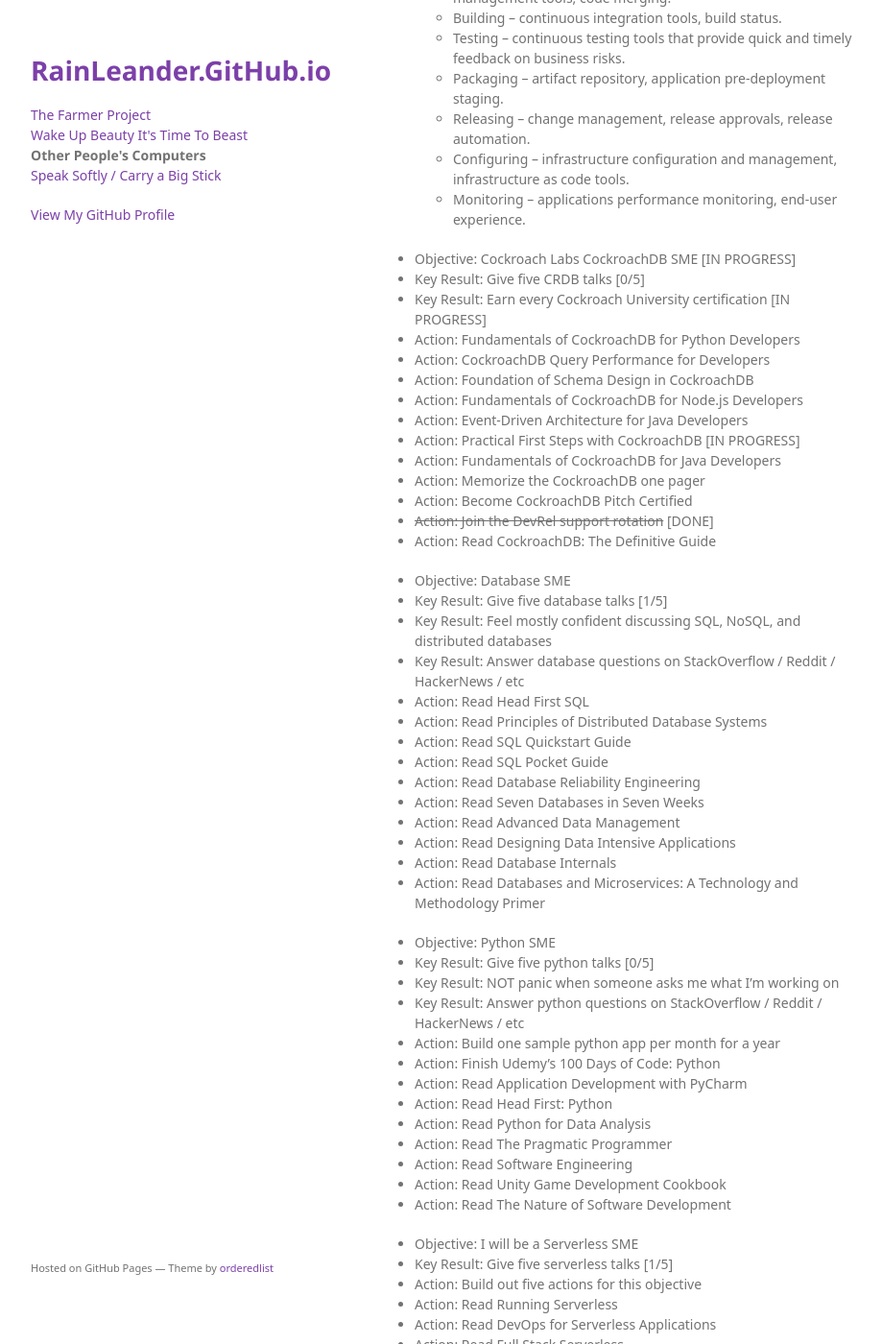
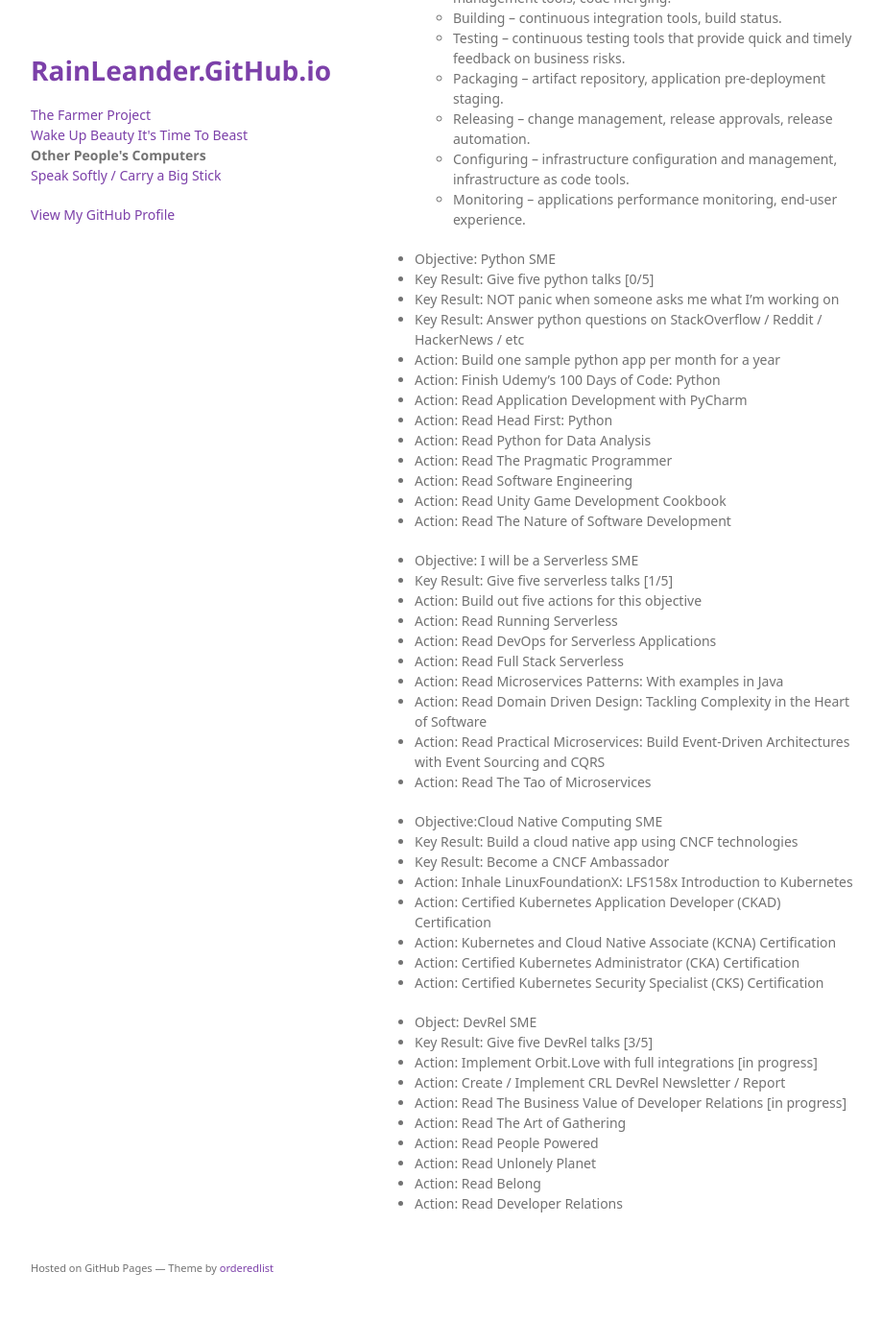
Before and after one commit to rainleander/rainleander.github.io, a Jekyll site: the page other-peoples-computers.html, which Jekyll copies as it is, in a window 1280 px wide and 1400 px high, scrolled down 465 px. Shown: the whole window at 96% size, without its empty margins (178-1097 px from the left). Built offline with Jekyll 4.4.1, drawn with Linux system fonts in a browser that asks for light colours; some web fonts are replaced; after the commit the page ends 1799 px from its top, so only the background shows below that.

Commit message:
Update other-peoples-computers.html

```diff
--- a/other-peoples-computers.html
+++ b/other-peoples-computers.html
@@ -44,36 +44,6 @@
             <li>Releasing – change management, release approvals, release automation.</li>
             <li>Configuring – infrastructure configuration and management, infrastructure as code tools.</li>
             <li>Monitoring – applications performance monitoring, end-user experience.</li></ul></li></li></ul>
-
-      <ul><li>Objective: Cockroach Labs CockroachDB SME [IN PROGRESS]</li>
-        <li>Key Result: Give five CRDB talks [0/5]</li>
-        <li>Key Result: Earn every Cockroach University certification [IN PROGRESS]</li>
-        <li>Action: Fundamentals of CockroachDB for Python Developers</li>
-        <li>Action: CockroachDB Query Performance for Developers</li>
-        <li>Action: Foundation of Schema Design in CockroachDB</li>
-        <li>Action: Fundamentals of CockroachDB for Node.js Developers</li>
-        <li>Action: Event-Driven Architecture for Java Developers</li>
-        <li>Action: Practical First Steps with CockroachDB [IN PROGRESS]</li>
-        <li>Action: Fundamentals of CockroachDB for Java Developers</li>
-        <li>Action: Memorize the CockroachDB one pager</li>
-        <li>Action: Become CockroachDB Pitch Certified</li>
-        <li><strike>Action: Join the DevRel support rotation</strike> [DONE]</li>
-        <li>Action: Read CockroachDB: The Definitive Guide</li></ul>
-
-      <ul><li>Objective: Database SME</li>
-        <li>Key Result: Give five database talks [1/5]</li>
-        <li>Key Result: Feel mostly confident discussing SQL, NoSQL, and distributed databases</li>
-        <li>Key Result: Answer database questions on StackOverflow / Reddit / HackerNews / etc</li>
-        <li>Action: Read Head First SQL</li>
-        <li>Action: Read Principles of Distributed Database Systems</li>
-        <li>Action: Read SQL Quickstart Guide</li>
-        <li>Action: Read SQL Pocket Guide</li>
-        <li>Action: Read Database Reliability Engineering</li>
-        <li>Action: Read Seven Databases in Seven Weeks</li>
-        <li>Action: Read Advanced Data Management</li>
-        <li>Action: Read Designing Data Intensive Applications</li>
-        <li>Action: Read Database Internals</li>
-        <li>Action: Read Databases and Microservices: A Technology and Methodology Primer</li></ul>
 
       <ul><li>Objective: Python SME</li>
         <li>Key Result: Give five python talks [0/5]</li>
```
